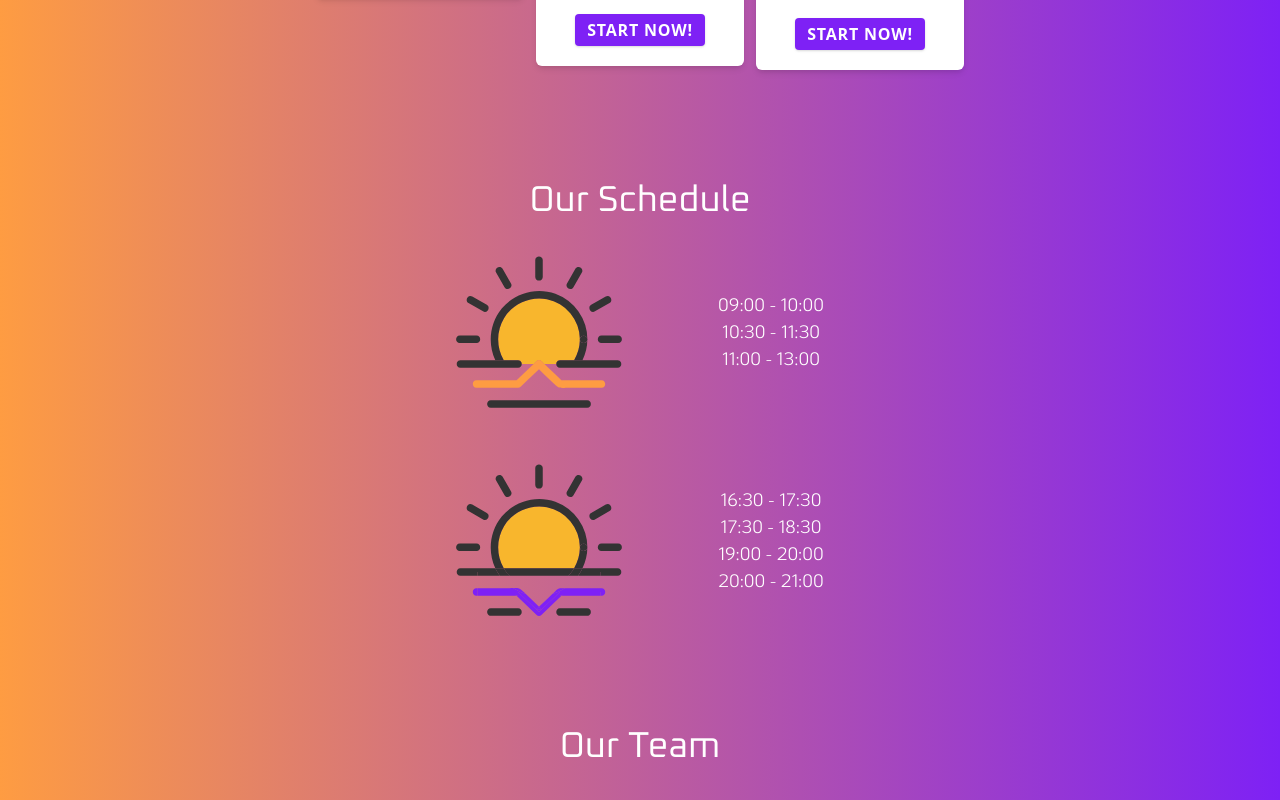
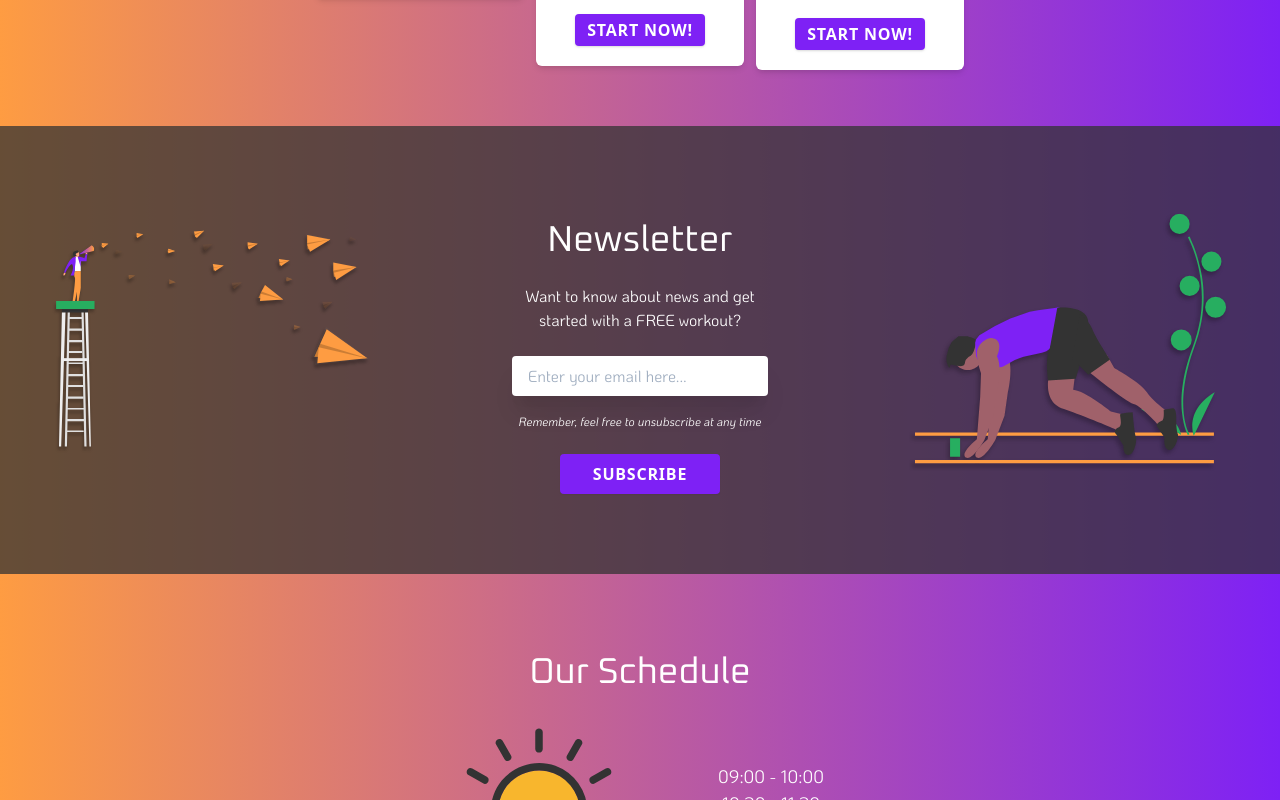
Before and after one commit to FervenT-90/landing-mimi, a Nuxt app: page / in a window 1280 px wide. Shown: the part 2180-2980 px from the top of the page. Built offline with nearby package versions, Linux system fonts and the light colour scheme.

Commit message:
Created Subscribe Section Component. (#23)
- ScheduleSection.vue: modified top margins.

```diff
--- a/components/FooterSection.vue
+++ b/components/FooterSection.vue
@@ -1,6 +1,6 @@
 <template>
    <div
-      class="bg-black-mimi md:px-4 flex flex-col justify-center items-center lg:flex lg:flex-row lg:justify-around md:flex md:flex-row md:justify-around md:text-center w-screen h-full lg:p-10 p-3 text-white font-secondary"
+      class="flex flex-col items-center justify-center w-screen h-full p-3 text-white bg-black-mimi md:px-4 lg:flex lg:flex-row lg:justify-around md:flex md:flex-row md:justify-around md:text-center lg:p-10 font-secondary"
    >
       <div>
          <svg
@@ -21,14 +21,14 @@
          </svg>
       </div>
 
-      <div class="flex flex-col mt-3 justify-center items-center">
+      <div class="flex flex-col items-center justify-center mt-3">
          <h1 class="uppercase">Contact info</h1>
          <p>Email: info@ibox.com</p>
          <p>Phone: +34 679 242 574</p>
       </div>
 
       <div
-         class="md:hidden lg:block flex mt-3 flex-col flex-row justify-center items-center"
+         class="flex flex-row flex-col items-center justify-center mt-3 md:hidden lg:block"
       >
          <h1 class="uppercase">Address</h1>
          <p>Avenida de la Salud 3</p>
@@ -37,7 +37,7 @@
       <div class="my-6">
          <a target="_blank" href="https://www.google.com/maps"
             ><img
-               class="shadow-xl rounded"
+               class="rounded shadow-xl"
                src="/svg/iboxLocation.svg"
                alt="iboxLocation"
          /></a>
@@ -46,7 +46,7 @@
          <p>Made with 💜 by MiMi</p>
       </div>
 
-      <div class="flex flex-row justify-end items-end">
+      <div class="flex flex-row items-end justify-end">
          <svg
             width="50"
             height="100"
--- a/components/ScheduleSection.vue
+++ b/components/ScheduleSection.vue
@@ -1,5 +1,5 @@
 <template>
-   <section id="schedule" class="my-16">
+   <section id="schedule" class="mt-32 mb-16">
       <h1 class="pt-6 text-4xl text-center text-white font-primary">
          Our Schedule
       </h1>
--- /dev/null
+++ b/components/SubscribeSection.vue
@@ -0,0 +1,51 @@
+<template>
+   <section id="subscribe">
+      <div
+         class="absolute z-0 w-screen h-56 py-56 m-auto opacity-75 bg-black-mimi"
+      ></div>
+      <div class="z-10 h-16"></div>
+      <div class="z-10 flex flex-row items-center justify-around">
+         <img
+            class="z-10 hidden mr-20 opacity-100 lg:w-3/12 md:w-3/12 md:mr-10 md:block"
+            src="/svg/subscribeBirdsSvg.svg"
+            alt=""
+         />
+         <div
+            class="relative z-10 flex flex-col items-center justify-center w-64 h-auto"
+         >
+            <h1 class="pt-6 text-4xl text-center text-white font-primary">
+               Newsletter
+            </h1>
+            <p class="mt-4 text-base text-center text-white font-secondary">
+               Want to know about news and get started with a FREE workout?
+            </p>
+            <input
+               class="w-64 h-10 p-4 mt-6 rounded shadow-xl focus:outline-none font-secondary"
+               type="text"
+               placeholder="Enter your email here..."
+            />
+            <p
+               class="mt-4 text-xs italic text-center text-white font-secondary"
+            >
+               Remember, feel free to unsubscribe at any time
+            </p>
+            <button
+               class="w-40 h-10 mt-6 font-semibold tracking-wider text-white uppercase rounded shadow-sm focus:outline-none focus:underline bg-violet-mimi hover:bg-orange-mimi"
+            >
+               Subscribe
+            </button>
+         </div>
+         <img
+            class="z-10 hidden ml-20 lg:w-3/12 md:w-3/12 md:ml-10 md:block"
+            src="/svg/subscribeRunnerSvg.svg"
+            alt=""
+         />
+      </div>
+   </section>
+</template>
+
+<script>
+export default {};
+</script>
+
+<style></style>
--- a/pages/index.vue
+++ b/pages/index.vue
@@ -5,6 +5,7 @@
       <div class="h-16 md:mt-8 md:h-16 lg:h-10 lg:mt-56"></div>
       <carousel-controller />
       <plans-section />
+      <subscribe-section />
       <schedule-section />
       <staff-section />
       <footer-section />
@@ -20,6 +21,7 @@ import PlansSection from '@/components/PlansSection.vue';
 import ScheduleSection from '@/components/ScheduleSection.vue';
 import StaffSection from '@/components/StaffSection.vue';
 import FooterSection from '@/components/FooterSection.vue';
+import SubscribeSection from '@/components/SubscribeSection.vue';
 
 export default Vue.extend({
    components: {
@@ -27,6 +29,7 @@ export default Vue.extend({
       TopWave,
       CarouselController,
       PlansSection,
+      SubscribeSection,
       ScheduleSection,
       StaffSection,
       FooterSection
```
Also changed, not shown: static/svg/subscribeBirdsSvg.svg (added), static/svg/subscribeRunnerSvg.svg (added).
